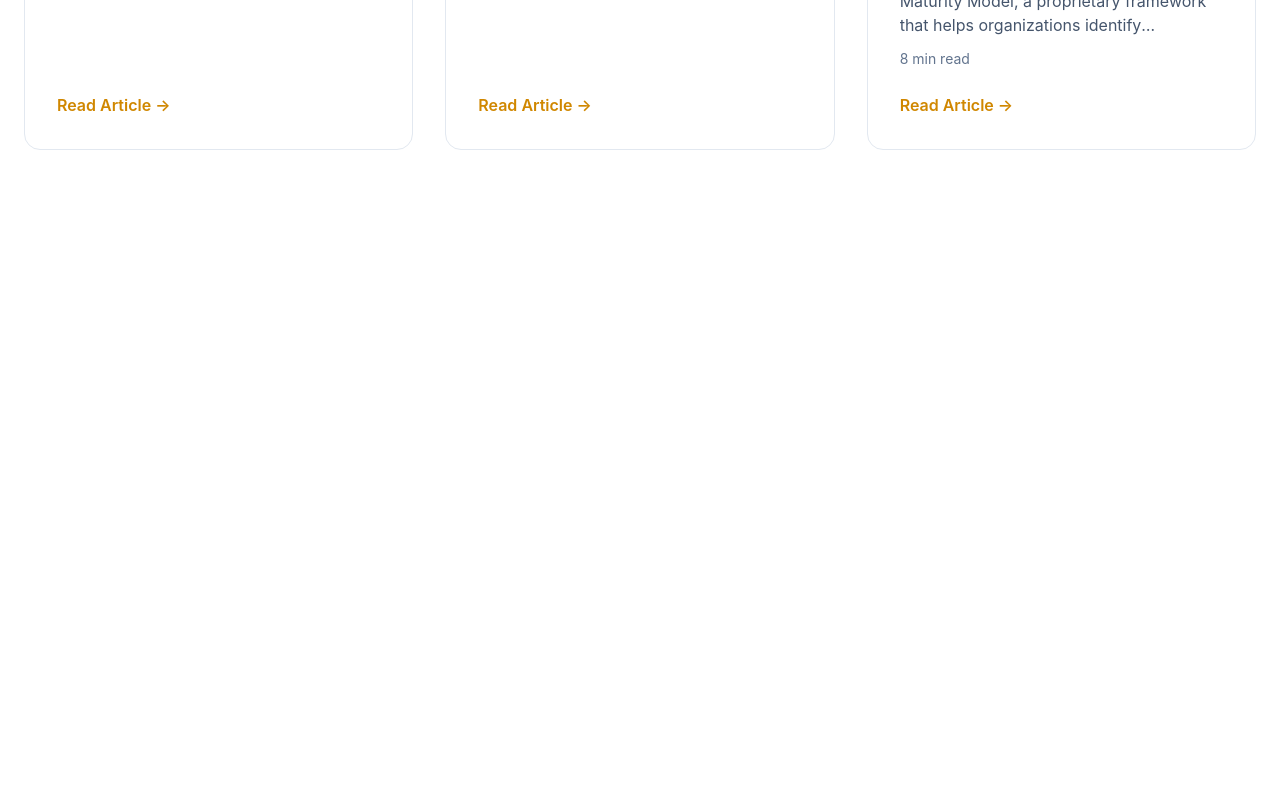
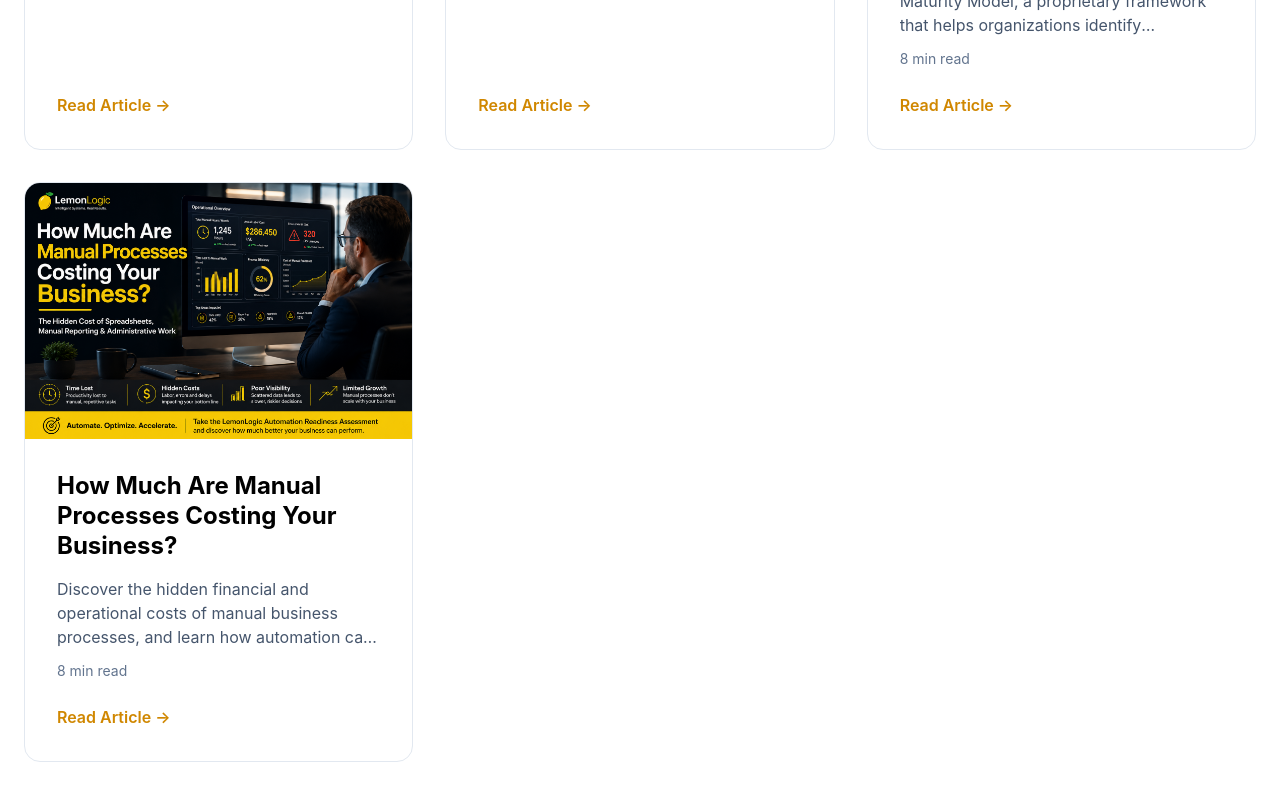
Before and after one commit to olaric8/lemonlogic-website, a React (Vite) app: page /blog in a window 1280 px wide. Shown: the part 2752-3552 px from the top of the page. Before the commit the page ends 2982 px from the top, so only its background shows below. Built offline with nearby package versions, Linux system fonts and the light colour scheme.

Commit message:
Add manual process costs authority article

```diff
--- a/src/Blog.jsx
+++ b/src/Blog.jsx
@@ -71,6 +71,13 @@ const posts = [
     title: "The Executive Guide To Automation Readiness",
     excerpt: "Learn how to evaluate your organization's automation readiness, identify operational bottlenecks, and build a roadmap toward greater efficiency, visibility, and business growth.",
     image: "/blog-images/executive-guide-automation-readiness.png",
+    readTime: "8 min read",
+  },
+  {
+    slug: "manual-process-costs-business",
+    title: "How Much Are Manual Processes Costing Your Business?",
+    excerpt: "Discover the hidden financial and operational costs of manual business processes, and learn how automation can improve efficiency, visibility, accuracy, and growth.",
+    image: "/blog-images/manual-process-costs-business.png",
     readTime: "8 min read",
   },
 ];
--- a/src/articles.jsx
+++ b/src/articles.jsx
@@ -321,7 +321,6 @@ const articles = {
       { type: "h2", text: "Common Automation Mistakes" },
       { type: "p", text: "One of the most common mistakes organizations make is automating broken processes. If a workflow is inefficient before automation, it often remains inefficient afterward." },
       { type: "p", text: "Another common mistake is focusing on individual tasks rather than end-to-end operational workflows." },
-      { type: "p", text: "Successful automation initiatives typically begin with process evaluation, standardization, and visibility improvements." },
       { type: "h2", text: "Building An Automation Readiness Roadmap" },
       { type: "p", text: "Organizations can improve readiness by documenting business processes, centralizing operational data, improving reporting capabilities, reducing spreadsheet dependency, and introducing workflow automation incrementally." },
       { type: "p", text: "Rather than attempting a complete transformation overnight, successful organizations often adopt a phased approach that delivers measurable improvements over time." },
@@ -332,6 +331,26 @@ const articles = {
       { type: "p", text: "Automation readiness is not about technology alone. It is about ensuring that processes, people, data, and systems are aligned to support sustainable operational improvement." },
       { type: "p", text: "Organizations that invest in readiness often achieve stronger automation outcomes, better visibility, faster decision-making, and greater operational efficiency." },
       { type: "p", text: "If you would like to understand where your organization stands today, take the LemonLogic Automation Readiness Assessment and receive a personalized executive scorecard with actionable recommendations." },
+    ],
+  },
+  "manual-process-costs-business": {
+    title: "How Much Are Manual Processes Costing Your Business?",
+    description: "Discover the hidden financial and operational costs of manual business processes, and learn how automation can improve efficiency, visibility, accuracy, and growth.",
+    content: [
+      { type: "p", text: "Manual processes often appear inexpensive because they require little upfront investment. However, the true cost of manual work is rarely visible on a balance sheet. It is hidden in lost productivity, delayed decisions, operational inefficiencies, and missed growth opportunities." },
+      { type: "p", text: "As organizations grow, manual processes become increasingly difficult to manage. What once worked for a small team can quickly become a bottleneck that slows operations, increases errors, and limits scalability." },
+      { type: "image", src: "/blog-images/manual-process-costs-business.png", alt: "How Much Are Manual Processes Costing Your Business?" },
+      { type: "h2", text: "The Hidden Financial Impact" },
+      { type: "p", text: "The most immediate cost of manual processing is labor. When skilled team members spend hours on data entry or manual reconciliation, the business is paying for high-value talent to perform low-value tasks." },
+      { type: "h2", text: "The Risk of Inaccuracy" },
+      { type: "p", text: "Manual data handling is inherently prone to human error. A single typo in an invoice or a misconfigured formula in a spreadsheet can lead to significant downstream financial consequences." },
+      { type: "h2", text: "The Cost of Delayed Decisions" },
+      { type: "p", text: "When reporting relies on manual data consolidation, decision-makers are constantly operating on lagging indicators. The cost of 'not knowing' until it is too late often exceeds the direct costs of administration." },
+      { type: "h2", text: "Scalability Bottlenecks" },
+      { type: "p", text: "As your transaction volume increases, manual processes do not scale linearly—they scale exponentially. You eventually reach a breaking point where you must hire more staff just to keep the current level of output steady." },
+      { type: "h2", text: "Final Thoughts" },
+      { type: "p", text: "Automation is not just about convenience; it is a financial strategy. By shifting from manual effort to intelligent, automated systems, organizations free up capital and human potential for growth initiatives." },
+      { type: "p", text: "At LemonLogic, we specialize in identifying these hidden costs and replacing them with robust, automated workflows that pay for themselves through increased efficiency and reduced risk." },
     ],
   },
   "data-quality-foundation-business-success": {
```
Also changed, not shown: public/blog-images/manual-process-costs-business.png (added).
